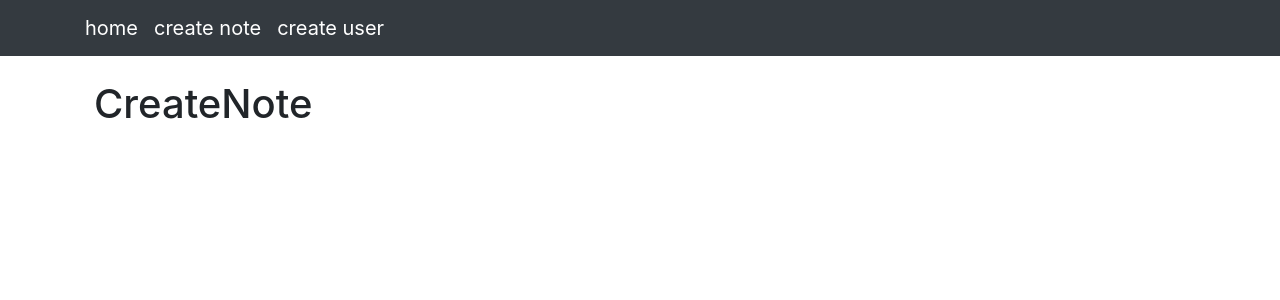
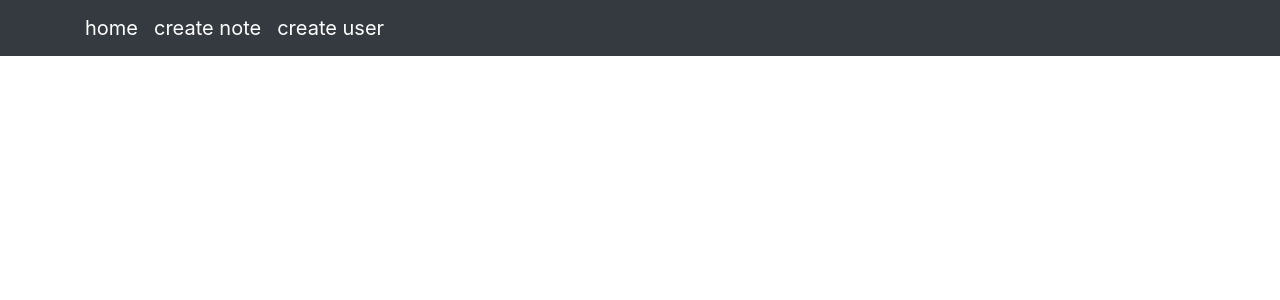
Before and after one commit to saulwolfdev/full-stack-abm-register-users, a React (Create React App) app in the folder frontend/: page /create in a window 1280 px wide. Shown: the top 300 px of the page. Built offline with nearby package versions, Linux system fonts and the light colour scheme.

Commit message:
Create User

```diff
--- a/frontend/src/components/CreateNote/CreateNote.js
+++ b/frontend/src/components/CreateNote/CreateNote.js
@@ -8,7 +8,9 @@
 	render() {
 		return (
 		<Fragment>
-			<h1>CreateNote</h1>
+			<div className="container">
+
+        </div>
 		</Fragment>);
 	}
 }
--- a/frontend/src/components/CreateUser/CreateUser.js
+++ b/frontend/src/components/CreateUser/CreateUser.js
@@ -37,7 +37,8 @@
         }
     }
     render(){
-        return (<div className="container">
+        return (
+		<div className="container">
             <div className="row">
                 <div className="col-md-4">
                     <div className="card">
@@ -72,7 +73,8 @@
                     } </ul>
                 </div>
             </div>
-        </div>);
+        </div>
+		);
     }
 }
 
```
